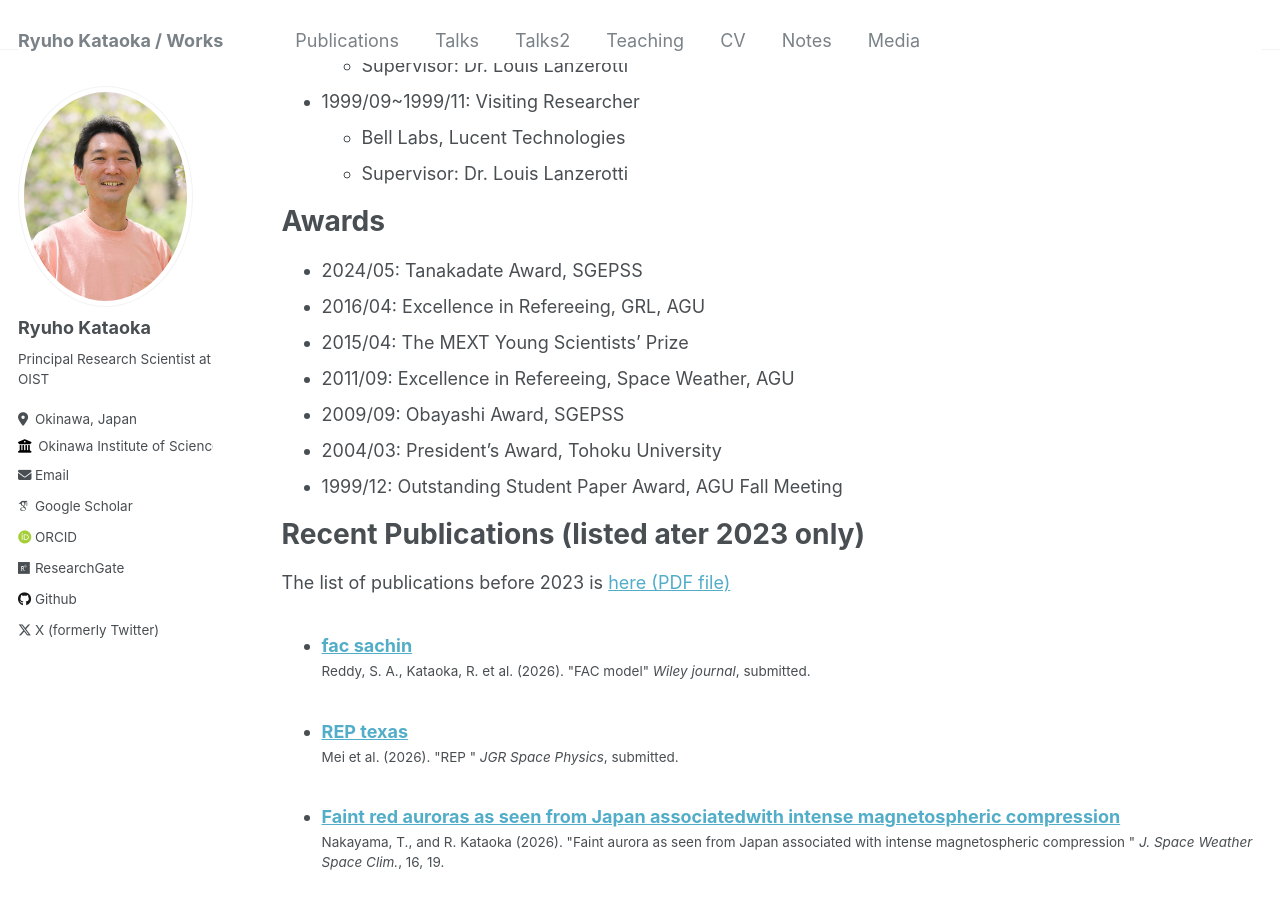
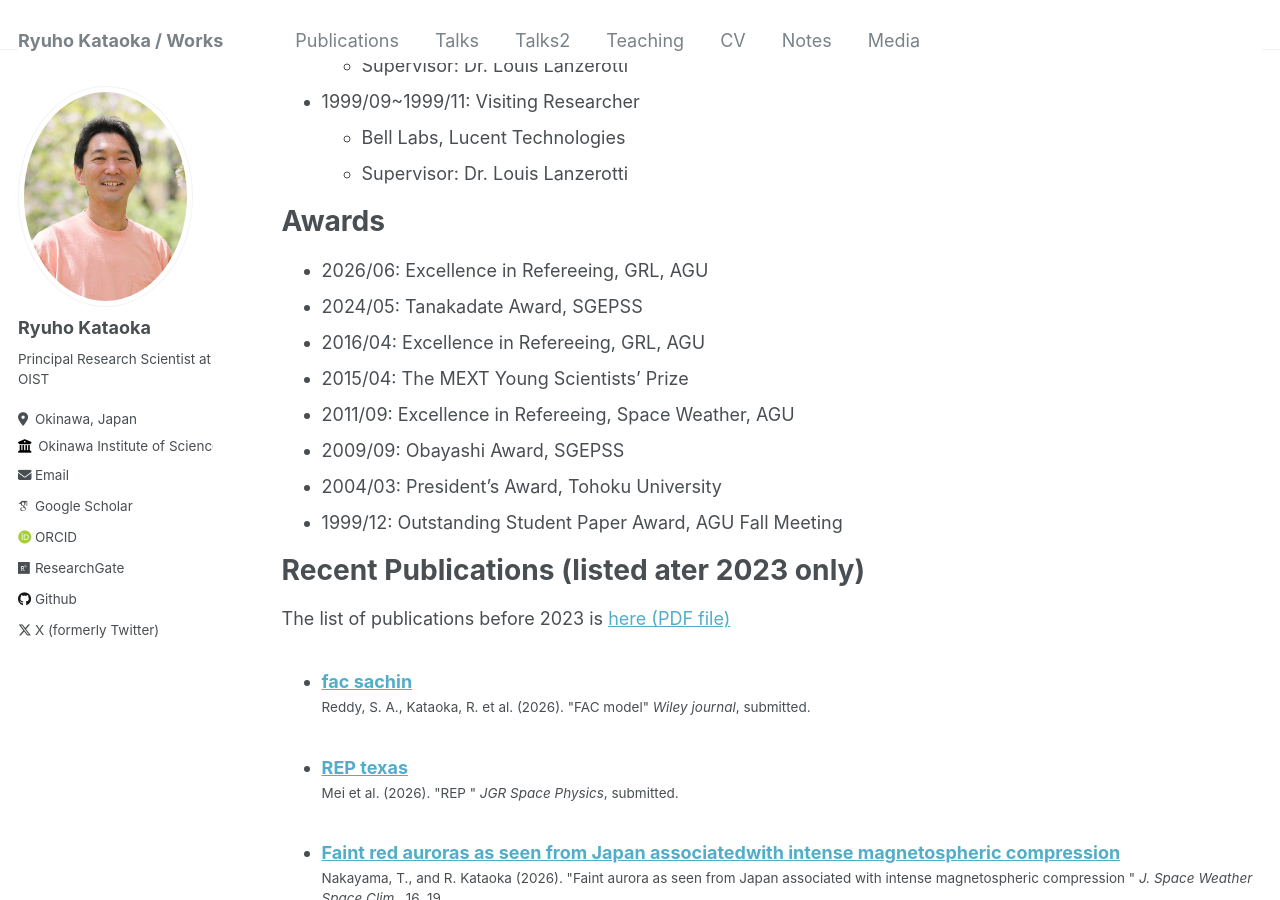
Before and after one commit to ryuhokataoka/ryuhokataoka.github.io, a Jekyll site: the page built from _pages/cv.md, in a window 1280 px wide and 900 px high, scrolled down 1449 px. Built offline with Jekyll 4.4.1, drawn with Linux system fonts in a browser that asks for light colours; some web fonts are replaced.

Commit message:
Update cv.md

```diff
--- a/_pages/cv.md
+++ b/_pages/cv.md
@@ -66,6 +66,7 @@ Work experience
 
 Awards
 ======
+* 2026/06: Excellence in Refereeing, GRL, AGU
 * 2024/05: Tanakadate Award, SGEPSS
 * 2016/04: Excellence in Refereeing, GRL, AGU
 * 2015/04: The MEXT Young Scientists' Prize
```
